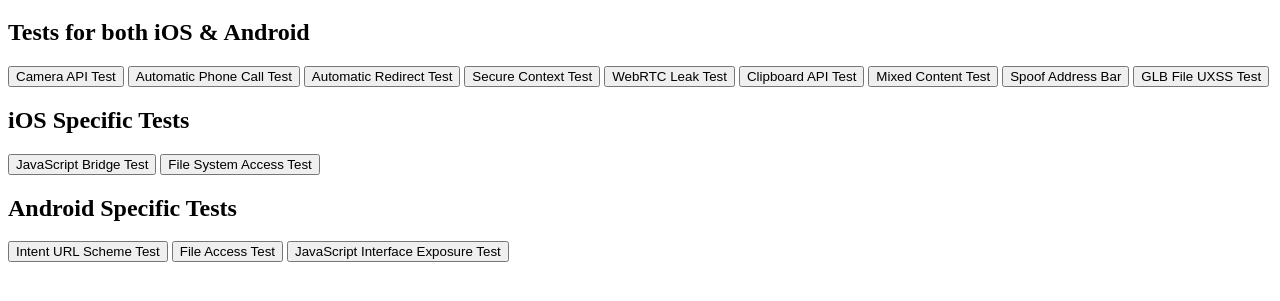
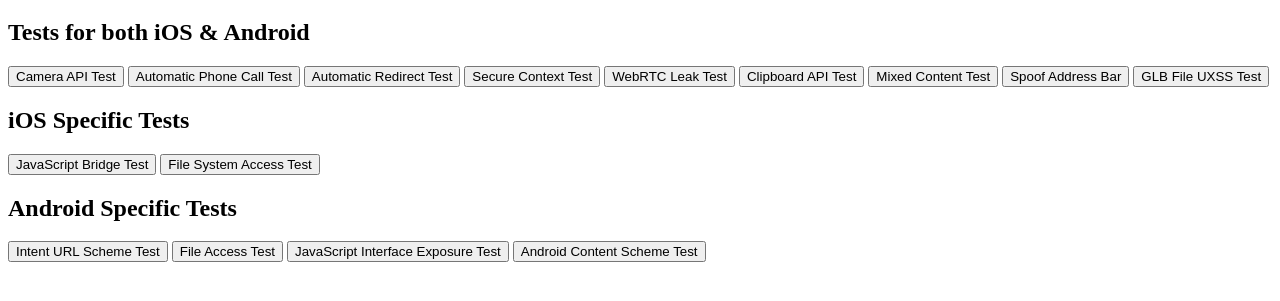
Before and after one commit to eliasCOIN/webview-security-suite, a plain HTML site: page index.html in a window 1280 px wide. Shown: the part 61-362 px from the top of the page. Drawn offline with Linux system fonts and the light colour scheme.

Commit message:
Update index.html

```diff
--- a/index.html
+++ b/index.html
@@ -196,6 +196,10 @@
     }
   }
 
+    // Android Content Scheme Access Test
+  function testContentScheme() {
+    window.location.href = "https://eliascoin.github.io/webview-security-suite/contentUIAndroid.php";
+  }
 
 </script>
 </head>
@@ -227,6 +231,7 @@
 <button onclick="testIntentUrlScheme()">Intent URL Scheme Test</button>
 <button onclick="testFileAccess()">File Access Test</button>
 <button onclick="testJSInterfaceExposure()">JavaScript Interface Exposure Test</button>
+<button onclick="testContentScheme()">Android Content Scheme Test</button>
 
 
 
```
